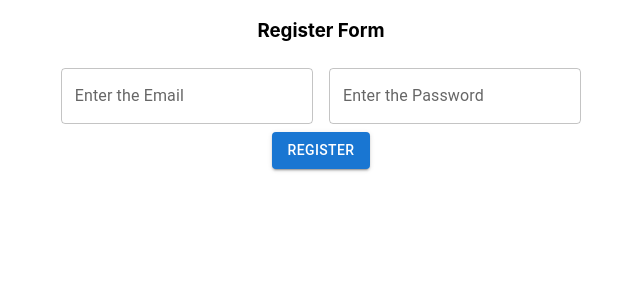
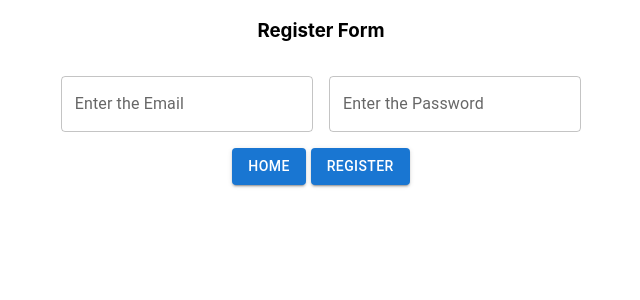
Before and after one commit to xsjark/practice, a React (Create React App) app: page /register in a window 1280 px wide. Shown: the top 300 px of the page, without its empty margins (319-959 px from the left). Built offline with nearby package versions, Linux system fonts and the light colour scheme.

Commit message:
start styling

```diff
--- a/src/components/Form.tsx
+++ b/src/components/Form.tsx
@@ -1,7 +1,10 @@
 import * as React from 'react';
 import Box from '@mui/material/Box';
 import TextField from '@mui/material/TextField';
-import Button from './Button';
+import BasicButton from './Button';
+import { Link } from 'react-router-dom';
+import { Button } from '@mui/material';
+
 
 type BasicTextFieldsProps = {
     title: string,
@@ -22,7 +25,7 @@ export default function BasicTextFields({title, setEmail, setPassword, handleAct
             <Box
                 component="form"
                 sx={{
-                    '& > :not(style)': { m: 1, width: '25ch' },
+                    '& > :not(style)': { m: 1, width: '25ch', marginTop: 2, marginBottom: 2 },
                 }}
                 noValidate
                 autoComplete="off"
@@ -30,8 +33,8 @@ export default function BasicTextFields({title, setEmail, setPassword, handleAct
                 <TextField id="email" label="Enter the Email" variant="outlined" onChange={(e) => setEmail(e.target.value)}/>
                 <TextField id="password" label="Enter the Password" variant="outlined" onChange={(e) => setPassword(e.target.value)}/>
             </Box>
-
-            <Button title={title} handleAction={handleAction}/>
+            <Link to="/" style={{ textDecoration: 'none', marginRight: 5 }}><Button variant="contained">Home</Button></Link>
+            <BasicButton title={title} handleAction={handleAction}/>
         </div>
     );
 }
--- a/src/components/Home.tsx
+++ b/src/components/Home.tsx
@@ -13,11 +13,11 @@ export default function Home({ currentUser, logout }: HomeProps) {
 
     return (
         <div>
-            <div className="heading-container">
+            <div className="heading-container" >
                 <h3>
                     Welcome
                 </h3>
-                <p>This is my demo using React, TypeScript, Material-UI, Firebase authentication and React Routing</p>
+                <p style={{marginTop: 50, marginBottom: 50}}>This is my demo using React, TypeScript, Material-UI, Firebase authentication and React Routing</p>
             </div>
             <Box
                 component="form"
```
